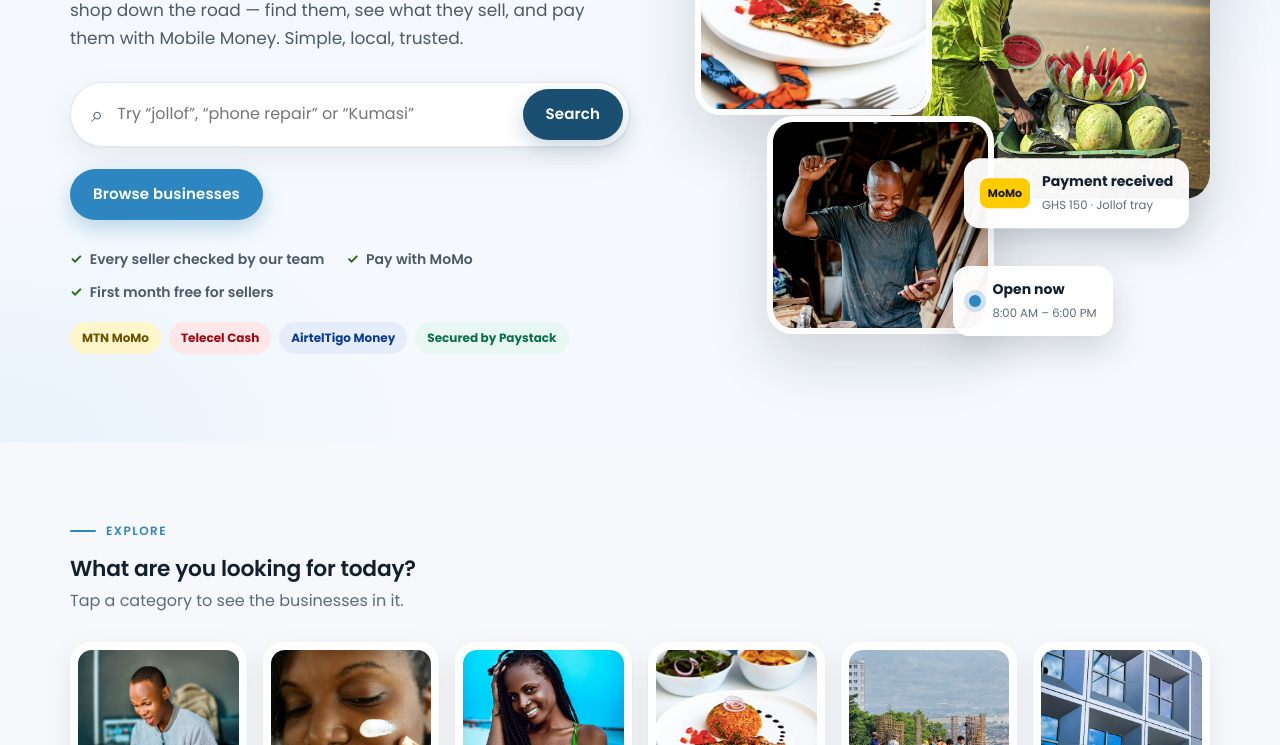
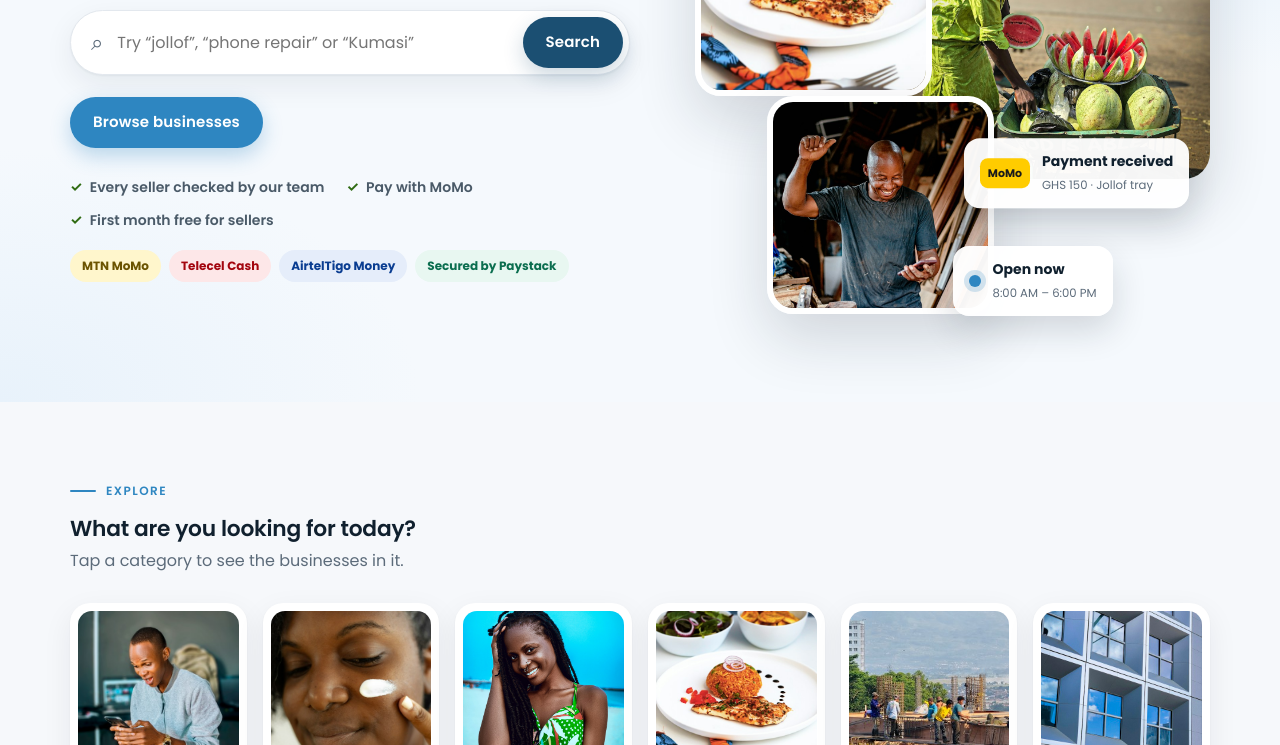
Before and after one commit to TravisDerry/VENDORA-AFRICA, a plain HTML site: page website/index.html in a window 1280 px wide. Shown: the part 355-1100 px from the top of the page. Drawn offline with Linux system fonts and the light colour scheme; no server answers.

Commit message:
Website: remove intro paragraph under the home headline

```diff
--- a/website/index.html
+++ b/website/index.html
@@ -17,7 +17,6 @@
       <div class="hero2-copy">
         <span class="kicker">Africa’s business marketplace</span>
         <h1>The marketplace for the businesses that <em>keep Africa moving.</em></h1>
-        <p class="lead">From the woman selling fresh produce at the market to the phone shop down the road — find them, see what they sell, and pay them with Mobile Money. Simple, local, trusted.</p>
         <form class="hero-search2" id="heroSearch" role="search">
           <span aria-hidden="true">⌕</span>
           <label class="sr-only" for="q">Search businesses</label>
```
